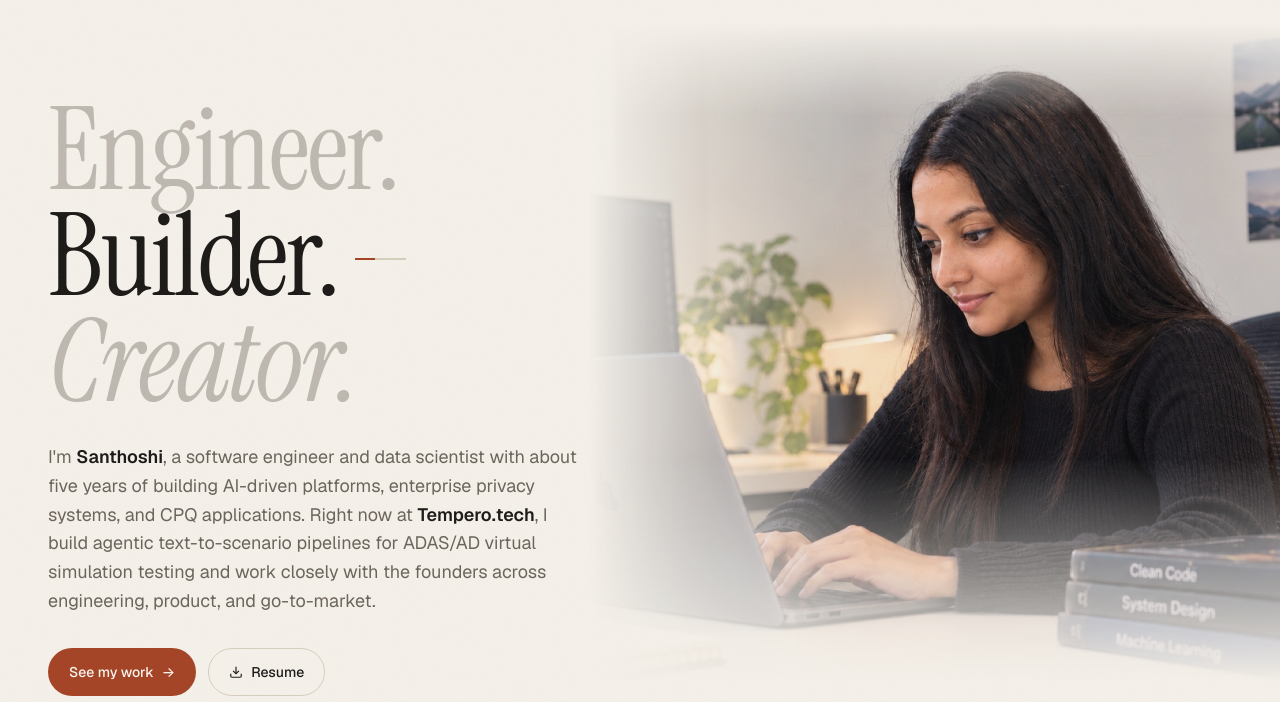
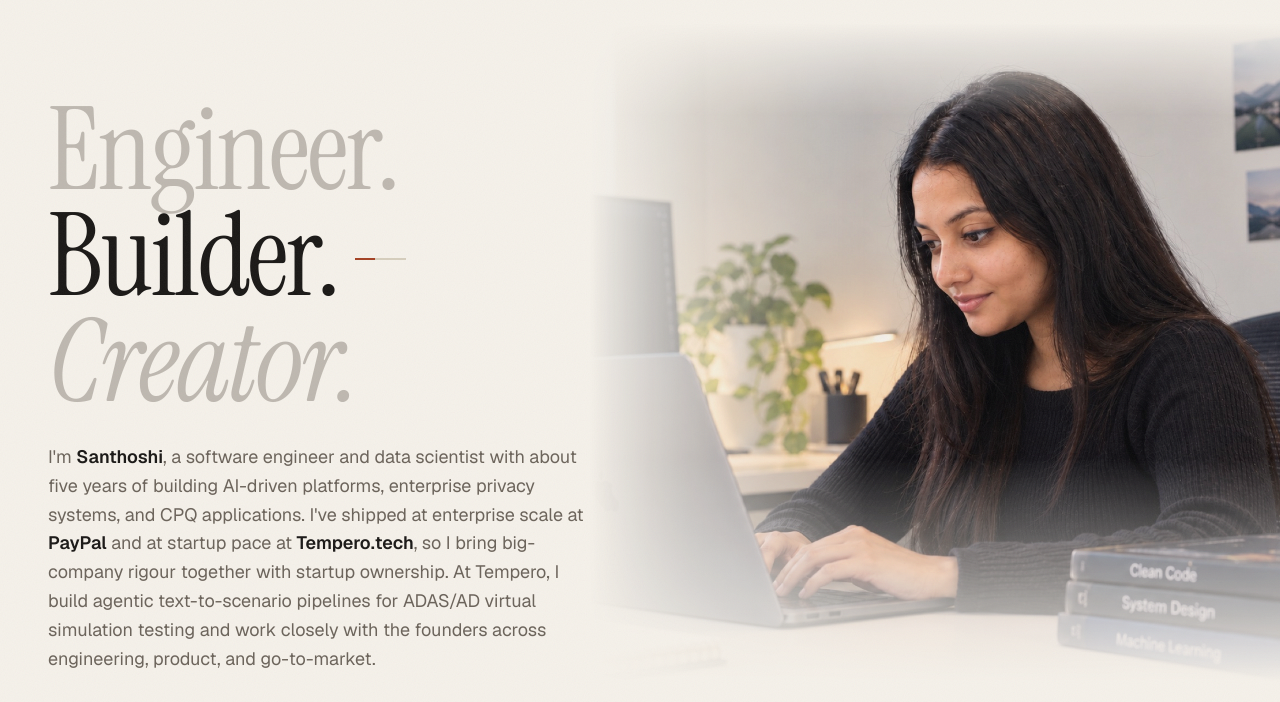
Before and after one commit to Santhoshi-K-S/portfolio-santhoshi, a plain HTML site: page index.html in a window 1280 px wide. Shown: the part 73-775 px from the top of the page. Drawn offline with nearby package versions, Linux system fonts and the light colour scheme.

Commit message:
content: add enterprise and startup framing to hero bio

```diff
--- a/index.html
+++ b/index.html
@@ -84,9 +84,10 @@
           </h1>
           <p class="hero-bio">
             I'm <strong>Santhoshi</strong>, a software engineer and data scientist with about five years of building AI-driven
-            platforms, enterprise privacy systems, and CPQ applications. Right now at <strong>Tempero.tech</strong>, I build agentic
-            text-to-scenario pipelines for ADAS/AD virtual simulation testing and work closely with the founders across engineering, product,
-            and go-to-market.
+            platforms, enterprise privacy systems, and CPQ applications. I've shipped at enterprise scale at
+            <strong>PayPal</strong> and at startup pace at <strong>Tempero.tech</strong>, so I bring big-company rigour together
+            with startup ownership. At Tempero, I build agentic text-to-scenario pipelines for ADAS/AD virtual simulation testing
+            and work closely with the founders across engineering, product, and go-to-market.
           </p>
           <div class="hero-actions">
             <a href="#experience" class="btn btn-accent">See my work <span class="arr">→</span></a>
```
